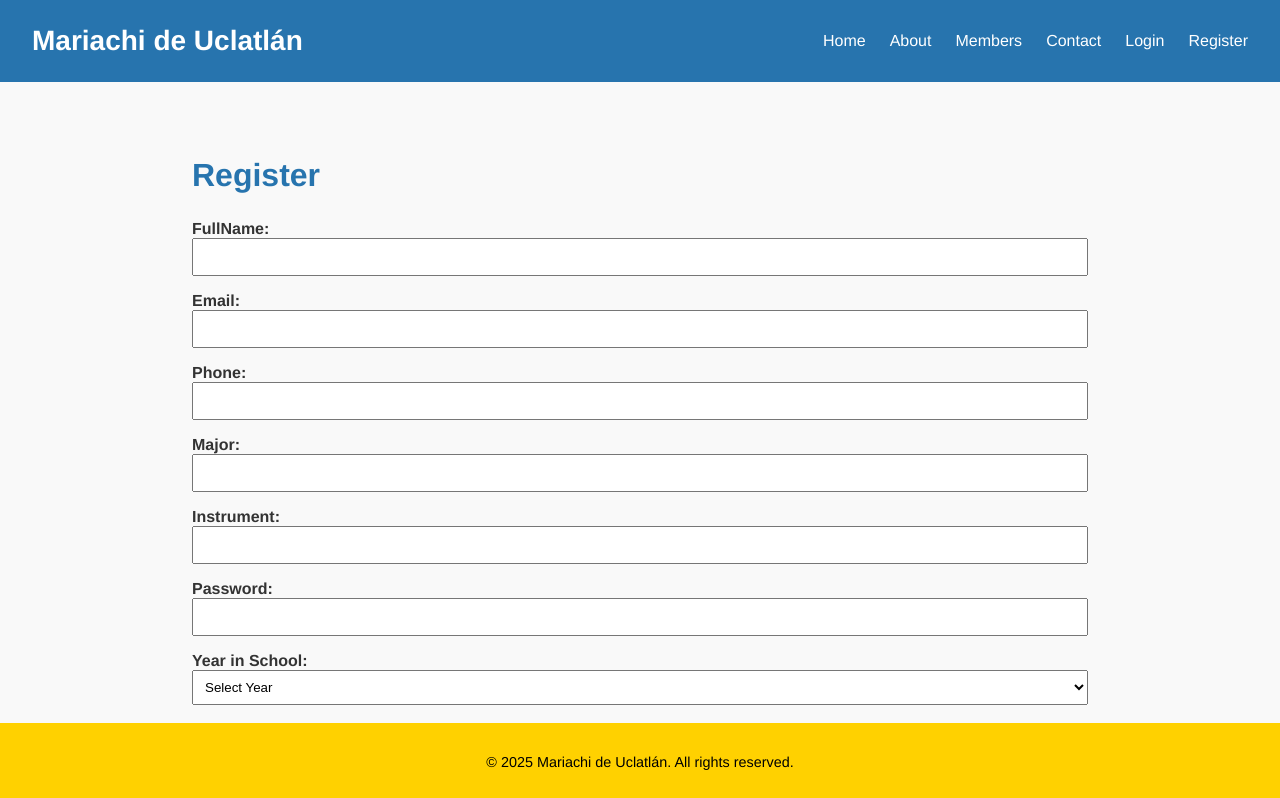
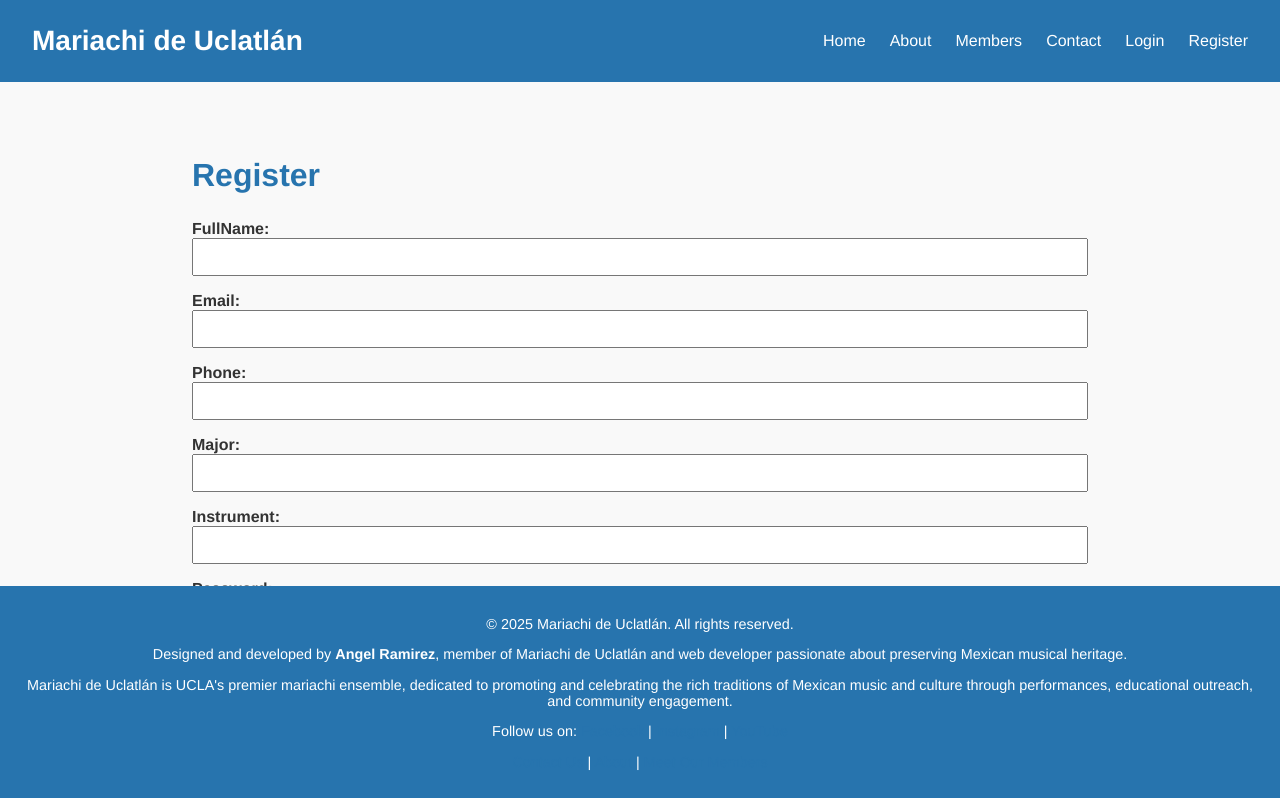
Before and after one commit to angelr4219/mariachis-uclatlan, a React (Vite) app: page /register in a window 1280 px wide. Shown: the top 798 px of the page. Built offline with nearby package versions, Linux system fonts and the light colour scheme; no server answers.

Commit message:
changed the footer

```diff
--- a/src/components/Footer.css
+++ b/src/components/Footer.css
@@ -1,8 +1,9 @@
 .footer {
     text-align: center;
     padding: 1rem;
-    background-color: #FFD100; /* UCLA Gold */
-    color: #000;
+    background-color: #2774AE;
+    /*background-color: #FFD100; /* UCLA Gold */
+    color: #FFFFFF;
     font-family: 'Helvetica Neue', sans-serif;
     position: fixed;
     bottom: 0;
--- a/src/components/Footer.tsx
+++ b/src/components/Footer.tsx
@@ -1,4 +1,3 @@
-
 // src/components/Footer.tsx
 import React from 'react';
 import './Footer.css';
@@ -6,7 +5,26 @@
 const Footer: React.FC = () => {
   return (
     <footer className="footer">
-      <p>&copy; {new Date().getFullYear()} Mariachi de Uclatlán. All rights reserved.</p>
+      <div className="footer-content">
+        <p>&copy; {new Date().getFullYear()} Mariachi de Uclatlán. All rights reserved.</p>
+        <p>
+          Designed and developed by <strong>Angel Ramirez</strong>, member of Mariachi de Uclatlán and web developer passionate about preserving Mexican musical heritage.
+        </p>
+        <p>
+          Mariachi de Uclatlán is UCLA's premier mariachi ensemble, dedicated to promoting and celebrating the rich traditions of Mexican music and culture through performances, educational outreach, and community engagement.
+        </p>
+        <p>
+          Follow us on:
+          <a href="https://www.facebook.com/Uclatlan" target="_blank" rel="noopener noreferrer"> Facebook</a> |
+          <a href="https://www.instagram.com/Uclatlan" target="_blank" rel="noopener noreferrer"> Instagram</a> |
+          <a href="https://www.youtube.com/Uclatlan" target="_blank" rel="noopener noreferrer"> YouTube</a>
+        </p>
+        <p>
+          <a href="/contact">Contact Us</a> |
+          <a href="/about"> About</a> |
+          <a href="/members"> Meet Our Members</a>
+        </p>
+      </div>
     </footer>
   );
 };
```
Also changed, not shown: package.json (+8 -5 lines).
